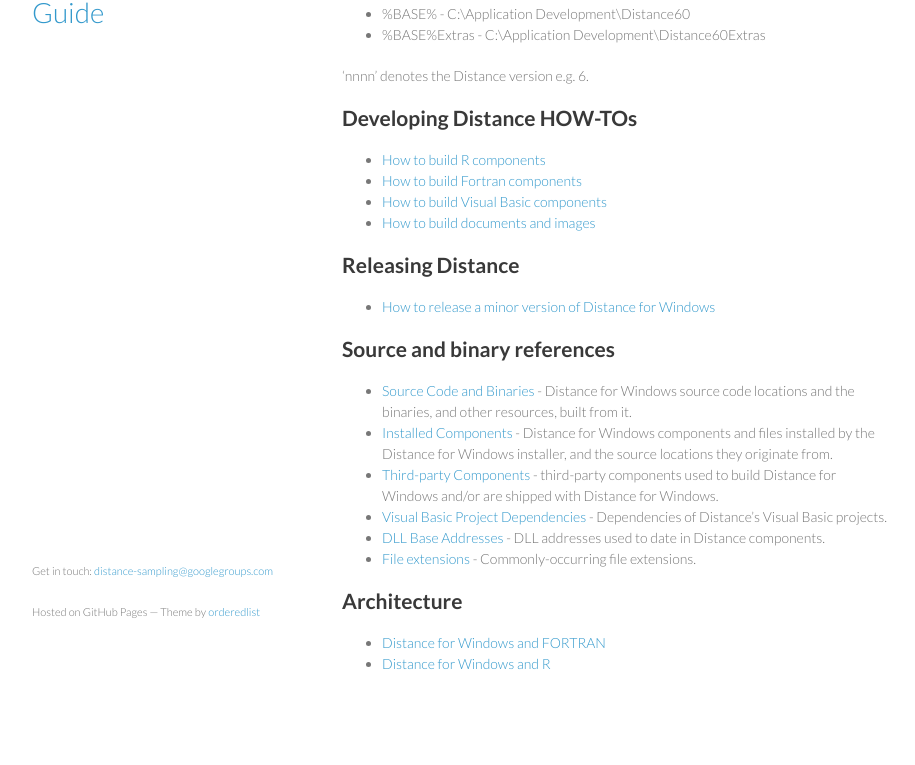
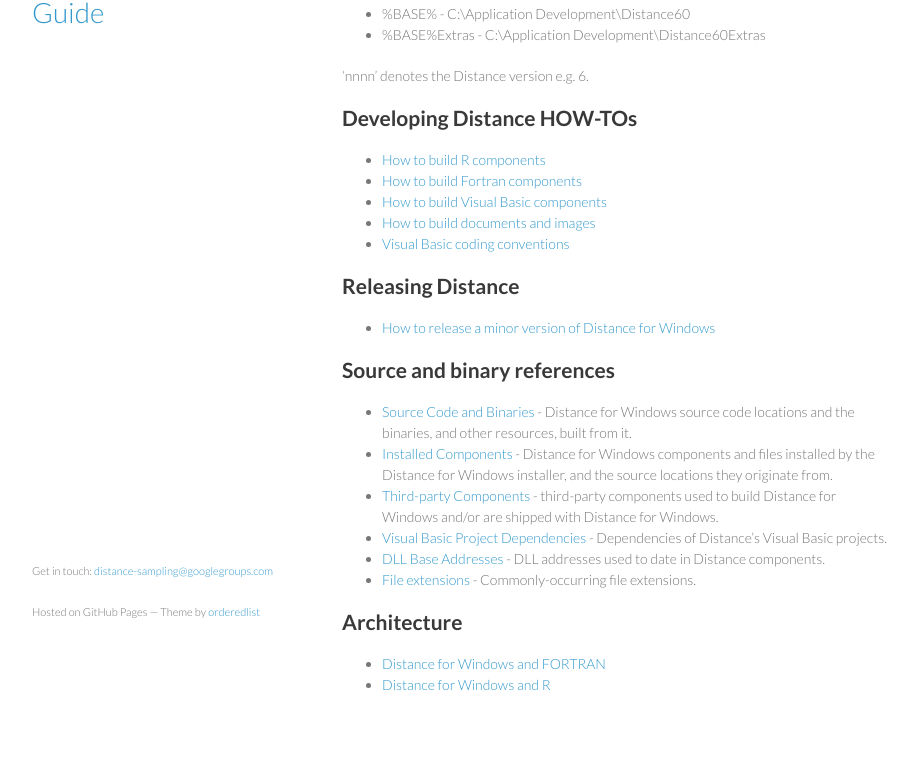
Before and after one commit to softwaresaved/distance-consultancy, a Jekyll site: the page built from index.md, in a window 1280 px wide. Shown: the part 209-974 px from the top of the page, without its empty margins (178-1093 px from the left). Built offline with Jekyll 4.4.1, drawn with Linux system fonts in a browser that asks for light colours; before the commit the page ends 953 px from its top, so only the background shows below that.

Commit message:
Added link to developer/VisualBasicCodingConventions.html

```diff
--- a/index.md
+++ b/index.md
@@ -20,6 +20,7 @@
 * [How to build Fortran components](./developer/BuildFortran.html)
 * [How to build Visual Basic components](./developer/BuildVisualBasic.html)
 * [How to build documents and images](./developer/BuildDocumentsImages.html)
+* [Visual Basic coding conventions](./developer/VisualBasicCodingConventions.html)
 
 Releasing Distance
 ------------------
```
